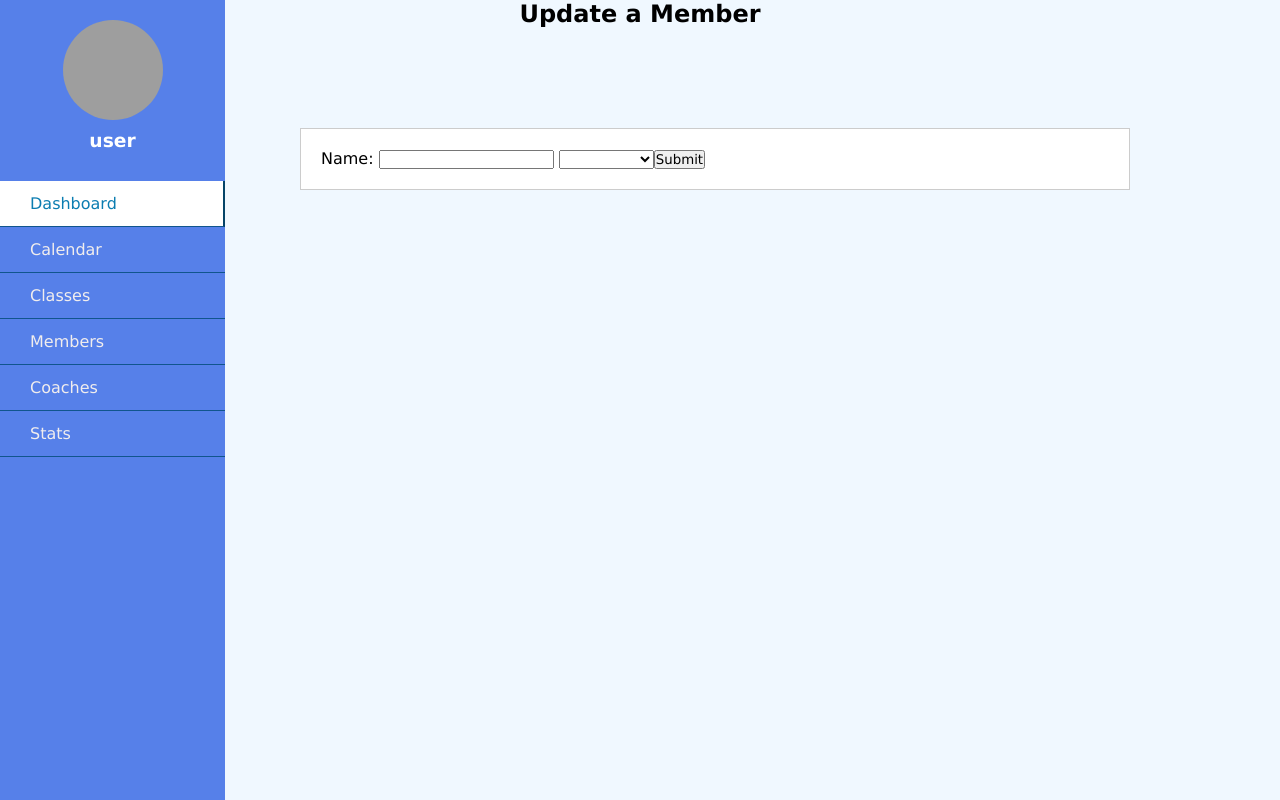
After one commit to Nixon2223/Gym_Manager_Flask_Project, a Flask app: template gym_manager/templates/members/edit.html in a window 1280 px wide. The commit adds this page. Run offline with Flask 2, Linux system fonts and the light colour scheme; the template is opened without the code that fills it, so the values that code supplies are empty; grey boxes are pictures that could not be loaded.

Commit message:
edit and delete member

```diff
--- a/gym_manager/repositories/member_repository.py
+++ b/gym_manager/repositories/member_repository.py
@@ -39,6 +39,6 @@ def delete(id):
 
 
 def update(member):
-    sql = "UPDATE members SET (name, membership) = %s WHERE id = (%s, %s)"
+    sql = "UPDATE members SET (name, membership) = (%s, %s) WHERE id = %s"
     values = [member.name, member.membership, member.id]
     run_sql(sql, values)
--- a/gym_manager/static/css/members.css
+++ b/gym_manager/static/css/members.css
@@ -6,8 +6,9 @@ h2 {
 .member_content {
     display: flex;
     gap: 10px;
+    flex-wrap: wrap;
     position: relative;
-    width:800px;
+    width:830px;
     margin:100px 100px 100px 300px;
     padding:20px;
     border:1px solid #cccccc;
@@ -16,11 +17,17 @@ h2 {
 }
 
 .member {
+    height: 200px;
+    width: 125px;
     display: flex;
     flex-direction: column;
+    justify-content: start;
     align-items: center;
+    gap: 7px;
     margin: 10px;
     padding: 25px;
+    border-radius: 10px;
+    border: 1px;
     border-style: groove;
     border-color: black;
 }
@@ -31,6 +38,12 @@ h2 {
 }
 
 .create_form{
-    margin:100px 100px 0px 300px;
+    margin:75px 100px 0px 300px;
     float: left;
 }
+
+.delete {
+    color: red;
+    height: 20px;
+    width: 20px;
+}
--- /dev/null
+++ b/gym_manager/templates/members/edit.html
@@ -0,0 +1,20 @@
+{% extends "base.html" %}
+{% block content %}
+
+<h2>Update a Member</h2>
+<div class = "member_content">
+<form action="/members/{{ member.id }}" method="POST">
+    <div>
+        <label for="name">Name:</label>
+        <input type="text" id="name" name="name" value="{{ member.name }}">
+        <select name="membership" id="membership">
+        <option selected="selected">{{member.membership}}</option>
+        <option value = "deactivate">Deactivate</option>
+        <option value="standard">Standard</option>
+        <option value="premium">Premium</option>
+        <input type="submit">
+    </div>
+</form>
+</div>
+
+{% endblock %}
--- a/gym_manager/templates/members/index.html
+++ b/gym_manager/templates/members/index.html
@@ -20,16 +20,14 @@
 </div>
 <div class = "member_content">
 
-
-
 {% for member in members %}
 
 <section class = "member">
     <img class = "member_avatar" src = "static/img/PinClipart.com_playing-video-games-black_1486972.png">
     <p>{{ member.name }}</p>
-    <a href="/members/{{ member.id }}/edit"></a>
+    <a href="/members/{{ member.id }}/edit">Edit</a>
     <form action="/members/{{ member.id }}/delete" method="POST">
-        <input type="submit" value="Edit">
+        <input class = "delete" type="submit" value="X">
     </form>
 </section>
 {% endfor %}
```
